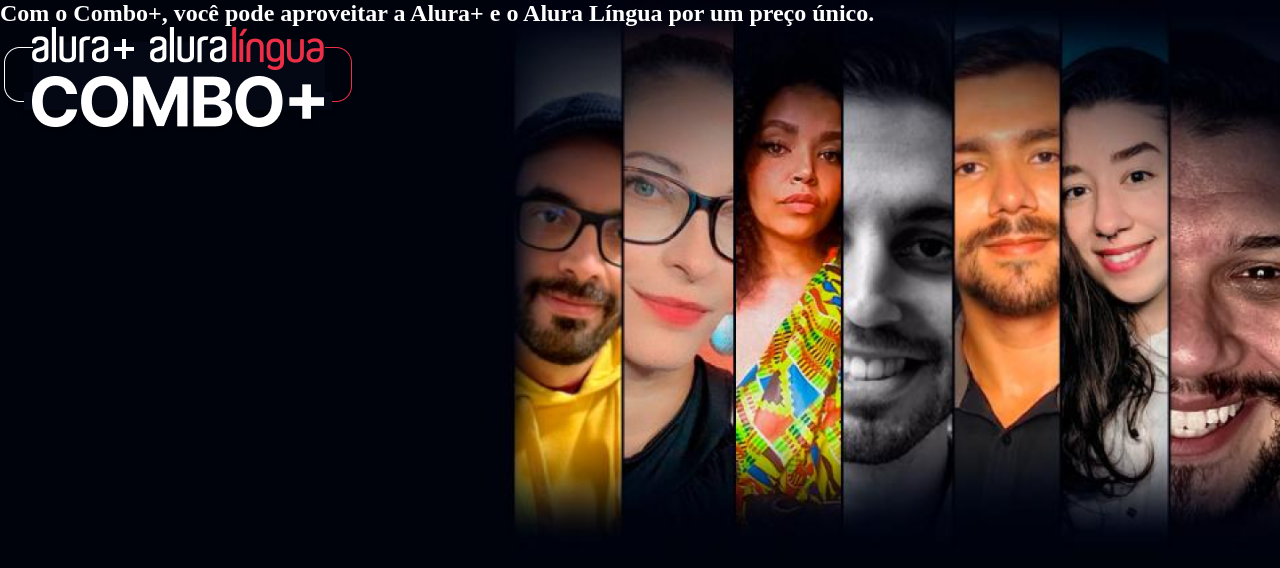
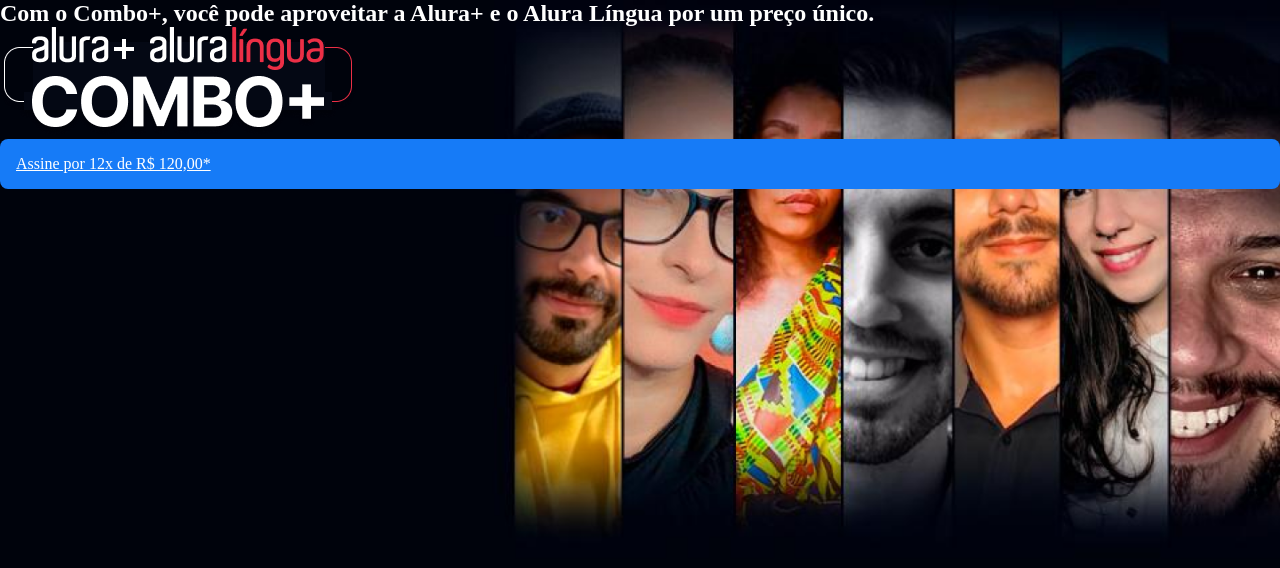
Before and after one commit to ianfilipe/alura-plus, an Angular app: page / in a window 1280 px wide. Shown: the top 568 px of the page. Built offline with nearby package versions, Linux system fonts and the light colour scheme.

Commit message:
create button

```diff
--- a/src/app/app.component.html
+++ b/src/app/app.component.html
@@ -1,4 +1,5 @@
 <section class="container main">
   <h1>Com o Combo+, você pode aproveitar a Alura+ e o Alura Língua por um preço único.</h1>
   <img src="assets/images/Combo.png" alt="O Combo+ é a junção do Alura+ e o Alura Língua">
+  <a href="www.alura.com.br" class="button">Assine por 12x de R$ 120,00*</a>
 </section>
--- a/src/styles.scss
+++ b/src/styles.scss
@@ -21,3 +21,13 @@
   background-repeat: no-repeat;
   background-size: contain;
 }
+
+.container {
+  .button {
+    display: block;
+    background-color: $blue-primary;
+    border-radius: 8px;
+    padding: 1em;
+    color: $white-primary;
+  }
+}
```
